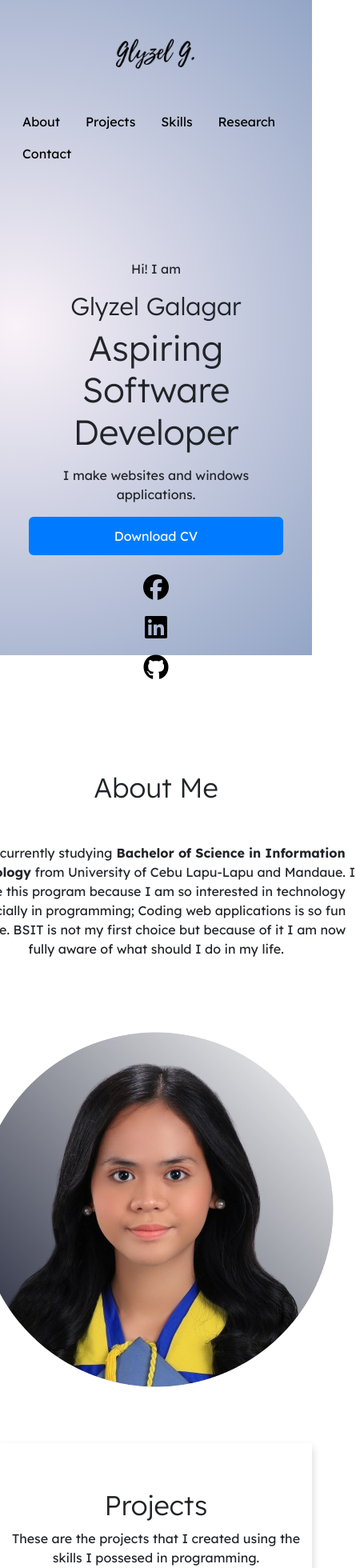
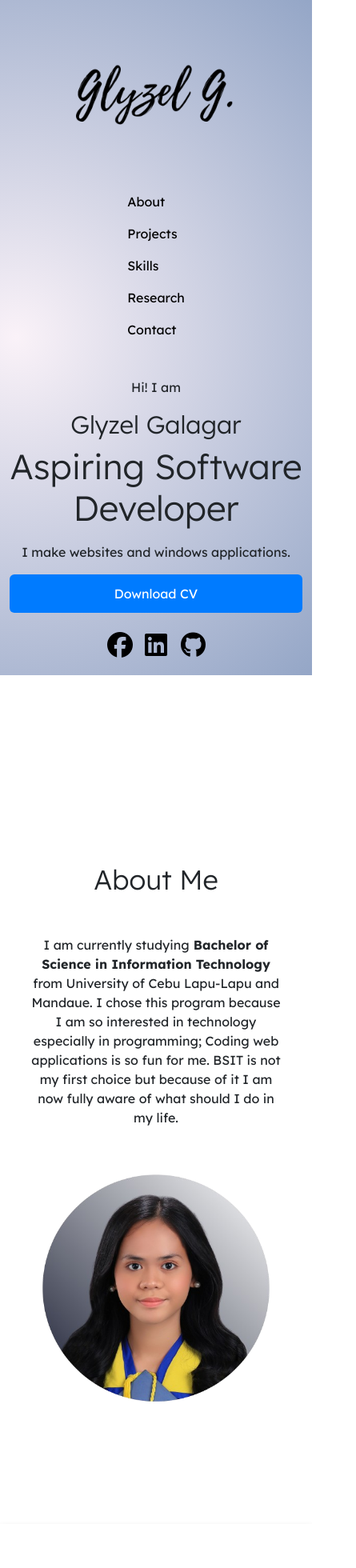
Before and after one commit to galazel/glyzel-galagar, a React (Vite) app: page / in a window 390 px wide. Shown: the top 1960 px of the page at 80% size, 445 px wide, since content can reach past the window. Built offline with nearby package versions, Linux system fonts and the light colour scheme.

Commit message:
fixed the media queries

```diff
--- a/src/About.jsx
+++ b/src/About.jsx
@@ -13,8 +13,8 @@ function About() {
             because of it I am now fully aware of what should I do in my life.
           </p>
         </div>
-        <div className="about-item">
-          <img src="/images/glyzel_profile.png" alt="my-profiile" />
+        <div className="about-item" >
+          <img id="profile-about" src="/images/glyzel_profile.png" alt="my-profile" />
         </div>
       </div>
     </section>
--- a/src/Contact.jsx
+++ b/src/Contact.jsx
@@ -1,6 +1,6 @@
 
 import Loading from "./Loading"
-import {useEffect, useState} from "react";
+import {useState} from "react";
 import ContactSuccess from "./ContactSuccess";
 function Contact()
 {
--- a/src/Home.jsx
+++ b/src/Home.jsx
@@ -3,7 +3,7 @@ function Home() {
     <section className="home" id="home">
       <div className="container" id="home-container">
         {/* Header/Nav */}
-        <header className="d-flex flex-wrap justify-content-center py-3 mb-4">
+        <header className="d-flex flex-wrap justify-content-center py-3 mb-4" id="home-header">
           <a
             href="#home"
             className="d-flex align-items-center mb-3 mb-md-0 me-md-auto text-decoration-none"
@@ -36,7 +36,7 @@ function Home() {
         </header>
 
         {/* Main Section */}
-        <div className="px-4 py-5 my-5 text-center">
+        <div className="text-center" id="home-main">
           <p>Hi! I am</p>
           <h1 className="display-5">Glyzel Galagar</h1>
           <div className="col-lg-20 mx-auto">
@@ -49,7 +49,7 @@ function Home() {
             </div>
 
             {/* Social Media Icons */}
-            <div className="d-grid gap-3 d-sm-flex justify-content-sm-center mt-4">
+            <div className="d-grid gap-3 d-sm-flex justify-content-sm-center mt-4" id="social-icons">
               <a
                 href="https://www.facebook.com/galagarglyzel"
                 target="_blank"
--- a/src/Research.jsx
+++ b/src/Research.jsx
@@ -78,41 +78,57 @@ function Research() {
             <div className="mt-5">
               <h3 className="mb-3">Authors</h3>
               <Stack direction="row" spacing={2}>
-                <Tooltip title="Nica Jane Taneo">
+
                   <Avatar
+                    data-bs-toggle="modal"
+                    data-bs-target="#authorName"
                     alt="Nica Jane Taneo"
                     src="/static/images/avatar/1.jpg"
                     sx={{ bgcolor: "primary.main" }}
+                    onClick={() => {
+                      document.querySelector(".author-name").textContent = "Nica Jane Taneo";
+                    }}
                   />
-                </Tooltip>
-                <Tooltip title="Akishae Labastida">
                   <Avatar
+                   data-bs-toggle="modal"
+                    data-bs-target="#authorName"
                     alt="Akishae Labastida"
                     src="/static/images/avatar/2.jpg"
                     sx={{ bgcolor: "secondary.main" }}
+                    onClick={() => {
+                      document.querySelector(".author-name").textContent = "Akishae Labastida";
+                    }}
                   />
-                </Tooltip>
-                <Tooltip title="Precious Anne Larayos">
                   <Avatar
+                   data-bs-toggle="modal"
+                    data-bs-target="#authorName"
                     alt="Precious Anne Larayos"
                     src="/static/images/avatar/3.jpg"
                     sx={{ bgcolor: "success.main" }}
+                    onClick={() => {
+                      document.querySelector(".author-name").textContent = "Precious Anne Larayos";
+                    }}
                   />
-                </Tooltip>
-                <Tooltip title="Seim Manago">
                   <Avatar
+                   data-bs-toggle="modal"
+                    data-bs-target="#authorName"
                     alt="Seim Manago"
                     src="/static/images/avatar/4.jpg"
                     sx={{ bgcolor: "warning.main" }}
+                    onClick={() => {
+                      document.querySelector(".author-name").textContent = "Seim Manago";
+                    }}
                   />
-                </Tooltip>
-                <Tooltip title="Glyzel Galagar">
                   <Avatar
+                    data-bs-toggle="modal"
+                    data-bs-target="#authorName"
                     alt="Glyzel Galagar"
                     src="/static/images/avatar/5.jpg"
                     sx={{ bgcolor: "error.main" }}
+                    onClick={() => {
+                      document.querySelector(".author-name").textContent = "Glyzel Galagar";
+                    }}
                   />
-                </Tooltip>
               </Stack>
             </div>
           </div>
@@ -147,6 +163,33 @@ function Research() {
                 className="w-100"
                 style={{ maxHeight: "90vh", objectFit: "contain" }}
               />
+            </div>
+          </div>
+        </div>
+      </div>
+      {/* Modal for Images */}
+      <div
+        className="modal fade"
+        id="authorName"
+        tabIndex="-1"
+        aria-labelledby="introModalLabel"
+        aria-hidden="true"
+      >
+        <div className="modal-dialog modal-dialog-centered modal-xl">
+          <div className="modal-content">
+            <div className="modal-header">
+              <h5 className="modal-title" id="introModalLabel">
+                Research Article
+              </h5>
+              <button
+                type="button"
+                className="btn-close"
+                data-bs-dismiss="modal"
+                aria-label="Close"
+              ></button>
+            </div>
+            <div className="modal-body text-center">
+             <h2 className="author-name"></h2>
             </div>
           </div>
         </div>
--- a/src/index.css
+++ b/src/index.css
@@ -229,28 +229,69 @@ button.btn-primary:hover {
 /* ✅ Responsive Media Queries */
 
 /* 📱 Small devices (phones) */
-@media (max-width: 600px) {
+@media (max-width: 400px)
+{
+  .home {
+    height: 100vh;
+    width: 100%;
+  }
+  #glyzel-logo
+  {
+    width: 200px;
+  }
+  header{
+    display: flex;
+    flex-direction: column;
+  }
+  .nav-pills
+  {
+    display: grid;
+    grid-template-rows: repeat(5, 1fr);
+    align-items: center;
+  }
   .hero-grid {
     grid-template-columns: 1fr;
     text-align: center;
   }
-
+  #home-main
+  {
+    margin: 0;
+    padding: 0;
+  }
+  #social-icons
+  {
+    display: grid;
+    grid-template-columns: repeat(3, 30px);
+    gap: 10px;
+    justify-content: center;
+  }
   .about-me {
-    margin: 50px 0;
-    padding: 0 10px;
+    width: 100%;
   }
 
   .about-me-container {
-    grid-template-columns: 1fr;
-    gap: 40px;
+    width: 390px;
+    display: block;
+    padding: 10px;
+    margin: 20px;
+  }
+  .about-item
+  {
+     padding: 10px;
+  }
+  .description
+  {
     text-align: center;
+
   }
-
+  #profile-about
+  {
+    width: 320px;
+  }
   .project-grid {
     grid-template-columns: 1fr;
     gap: 50px;
   }
-
   .card-project {
     width: 100%;
   }
```
